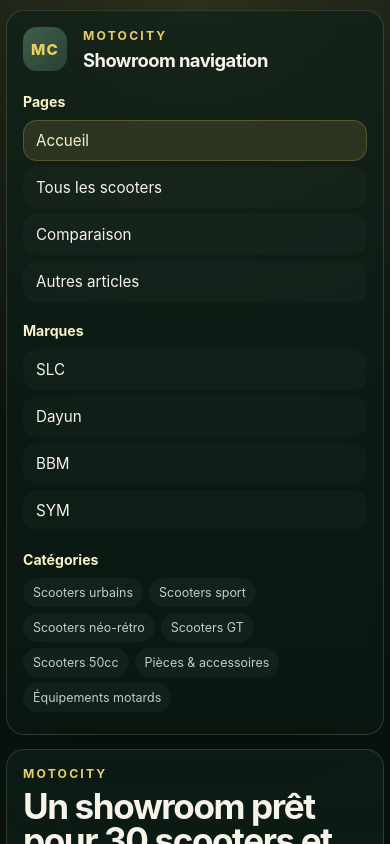
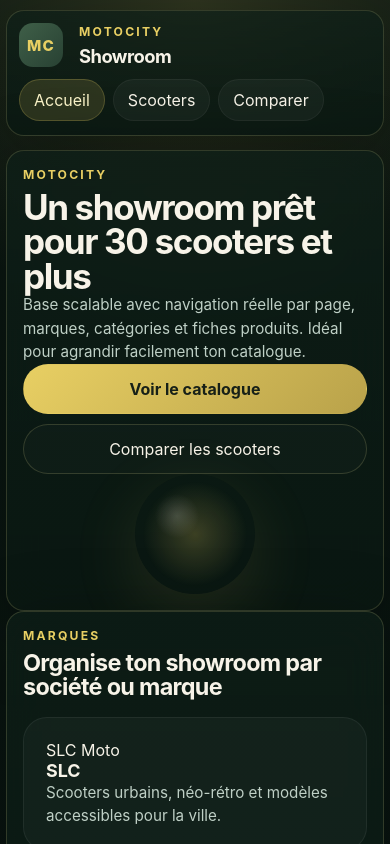
Before and after one commit to istqbtesttrial/motocity-showroom, a React (Vite) app: page / in a window 390 px wide. Shown: the top 844 px of the page. Built offline with nearby package versions, Linux system fonts and the light colour scheme; the HTML template or start-up script is replaced by a standard one.

Commit message:
Replace long mobile sidebar with compact top navigation

```diff
--- a/src/App.css
+++ b/src/App.css
@@ -151,6 +151,35 @@
   grid-template-columns: 290px 1fr;
   gap: 24px;
   align-items: start;
+}
+
+.mobile-topbar {
+  display: none;
+}
+
+.mobile-quicknav {
+  display: flex;
+  gap: 8px;
+  overflow-x: auto;
+}
+
+.mobile-nav-pill {
+  display: inline-flex;
+  align-items: center;
+  justify-content: center;
+  white-space: nowrap;
+  padding: 10px 14px;
+  border-radius: 999px;
+  text-decoration: none;
+  background: rgba(255,255,255,0.04);
+  color: var(--text);
+  border: 1px solid rgba(255,255,255,0.05);
+}
+
+.mobile-nav-pill.active {
+  background: rgba(232, 207, 99, 0.14);
+  color: var(--gold-soft);
+  border-color: rgba(232, 207, 99, 0.22);
 }
 
 .sidebar-card,
@@ -498,10 +527,19 @@
     gap: 14px;
   }
 
+  .mobile-topbar {
+    display: grid;
+    gap: 12px;
+    padding: 14px;
+    border: 1px solid var(--line);
+    background: linear-gradient(180deg, var(--bg-soft), var(--panel-strong));
+    backdrop-filter: blur(20px);
+    border-radius: 18px;
+    box-shadow: var(--shadow);
+  }
+
   .sidebar-card {
-    position: static;
-    top: auto;
-    padding: 14px;
+    display: none;
   }
 
   .sidebar-nav {
@@ -628,13 +666,12 @@
     width: min(100% - 12px, 1280px);
   }
 
-  .sidebar-card {
-    overflow-x: auto;
+  .mobile-topbar {
+    padding: 12px;
   }
 
-  .sidebar-nav {
-    display: flex;
-    flex-direction: column;
+  .mobile-quicknav {
+    padding-bottom: 2px;
   }
 
   .hero-static-orb {
--- a/src/App.tsx
+++ b/src/App.tsx
@@ -89,6 +89,21 @@
     <>
       <IntroGate />
       <main className="page-shell app-layout">
+        <header className="mobile-topbar">
+          <div className="brand-block">
+            <div className="brand-mark interactive-mark">MC</div>
+            <div>
+              <p className="eyebrow">MotoCity</p>
+              <h2 className="sidebar-title">Showroom</h2>
+            </div>
+          </div>
+          <nav className="mobile-quicknav">
+            <NavLink to="/" end className="mobile-nav-pill">Accueil</NavLink>
+            <NavLink to="/scooters" className="mobile-nav-pill">Scooters</NavLink>
+            <NavLink to="/comparaison" className="mobile-nav-pill">Comparer</NavLink>
+          </nav>
+        </header>
+
         <aside className="sidebar-card" data-animate="fade-up">
           <div className="brand-block brand-block-sidebar">
             <div className="brand-mark interactive-mark">MC</div>
```
